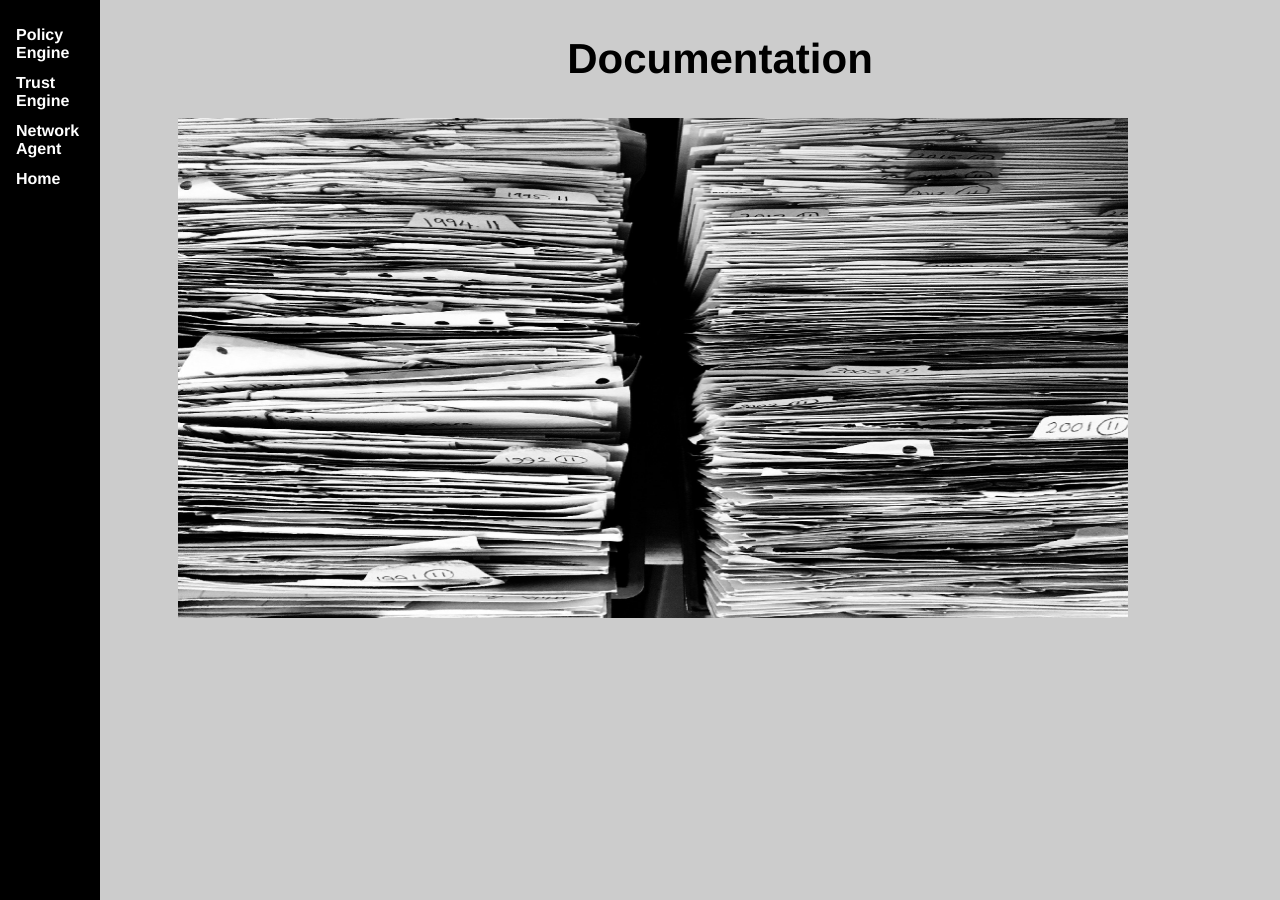
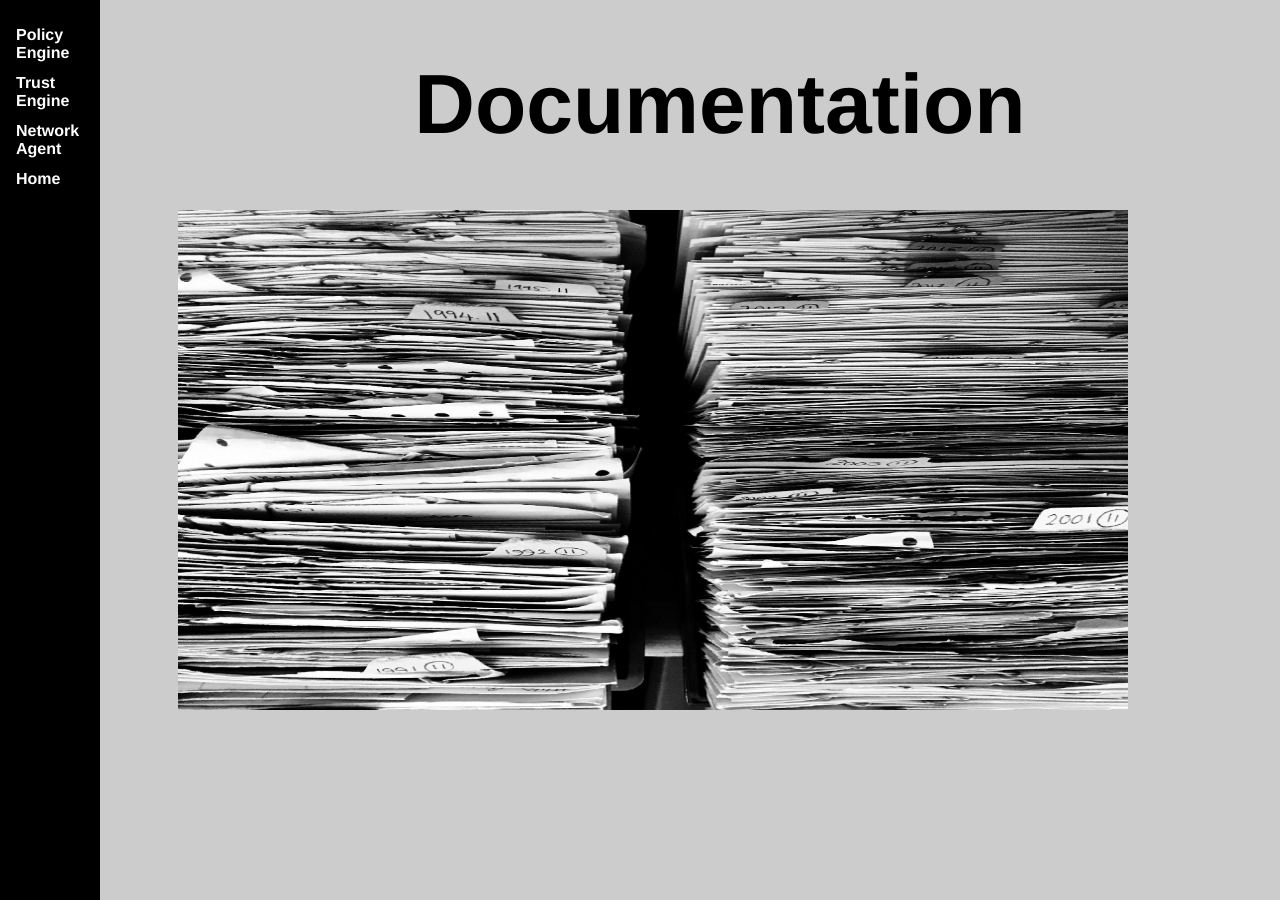
Before and after one commit to WWUZeroTrust/WWUZeroTrust.github.io, a Jekyll site: the page Documentation/index.html, which Jekyll copies as it is, in a window 1280 px wide. Built offline with Jekyll 4.4.1, drawn with Linux system fonts in a browser that asks for light colours.

Commit message:
Update index.html

```diff
--- a/Documentation/index.html
+++ b/Documentation/index.html
@@ -43,6 +43,11 @@ body {
   .sidenav {padding-top: 15px;}
   .sidenav a {font-size: 18px;}
 }
+h1 {
+    font-size: 3em;
+    font-family:'Helvetica', 'Arial', 'Sans-Serif';
+    color: black;
+}
 </style>
 </head>
 <body>
@@ -55,6 +60,6 @@ body {
 </div>
 
 <div class="main">
-	<h2><center>Documentation</center></h2>
+	<h1><center>Documentation</center></h1>
   <img src="/image/paperImage.jpg" alt="hi" class="inline" height="500" width="950"/>
 </html>
```
